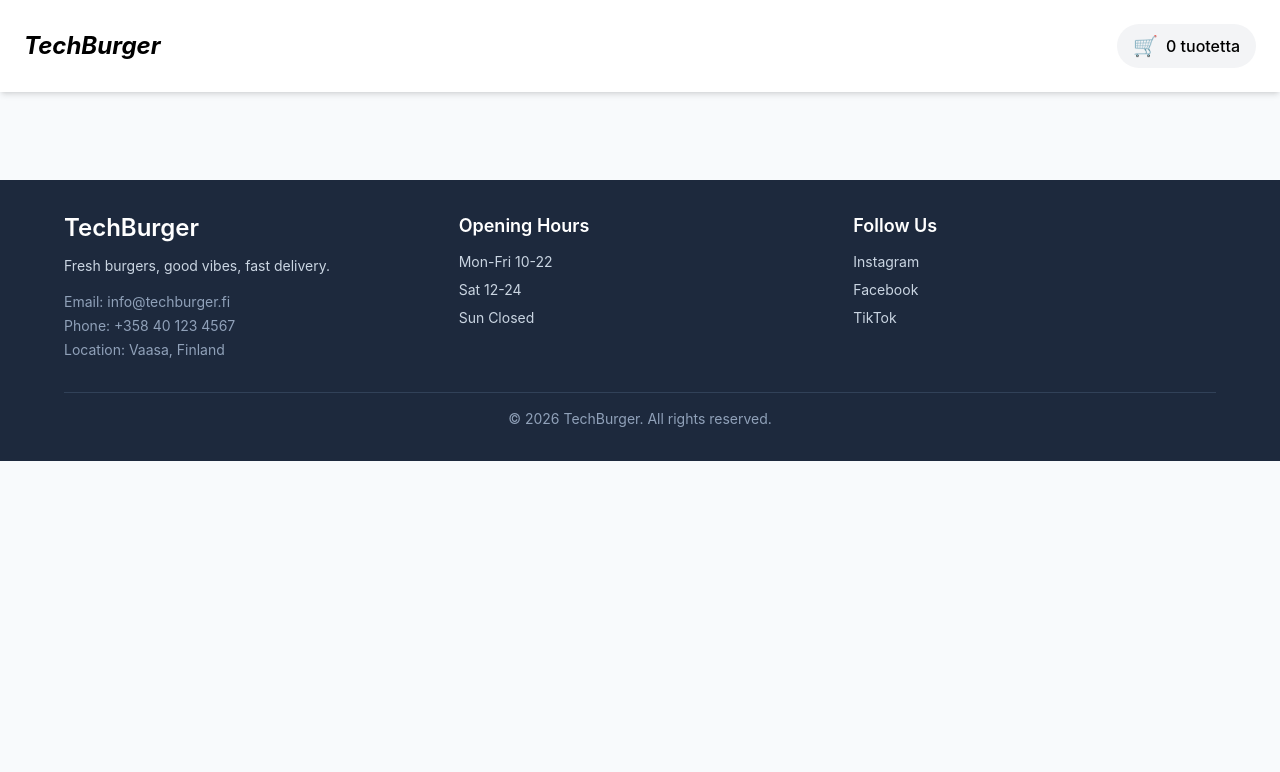
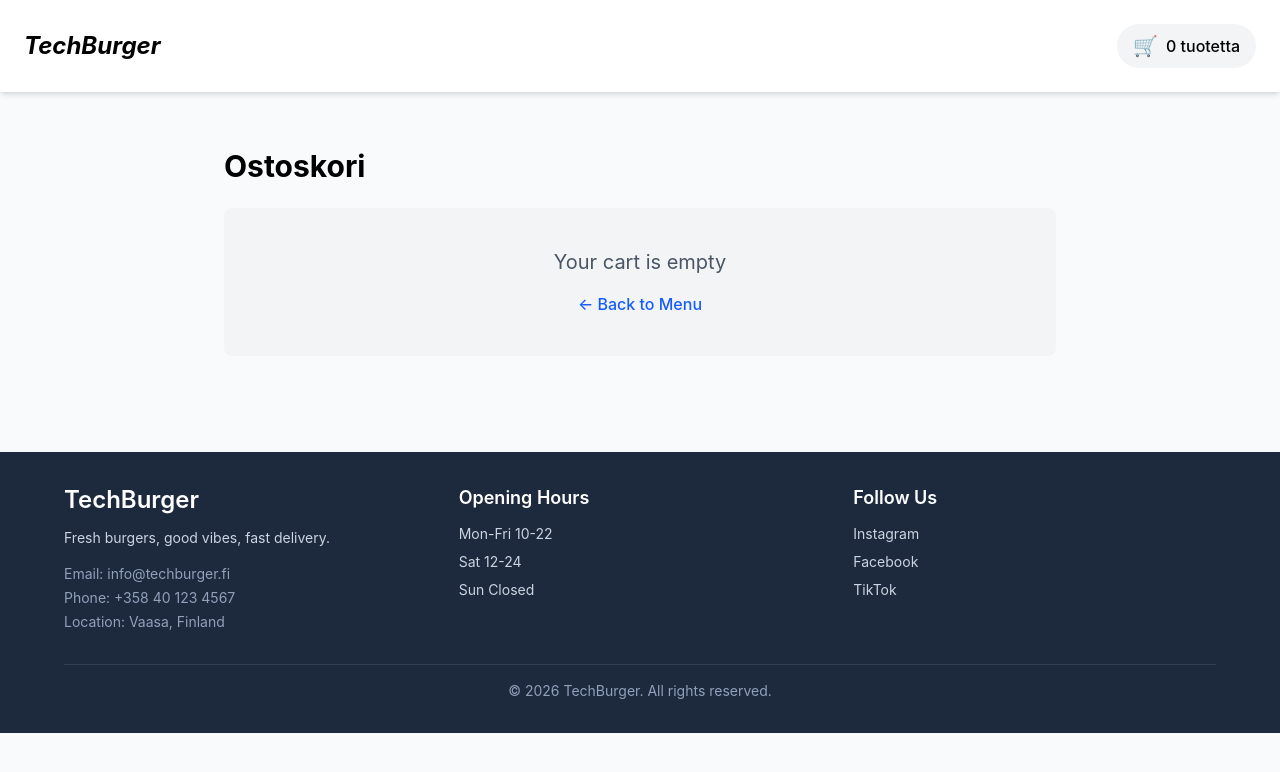
Before and after one commit to MPerttu/techburger, a React (Vite) app: page /cart in a window 1280 px wide. Shown: the top 772 px of the page. Built offline with nearby package versions, Linux system fonts and the light colour scheme.

Commit message:
tehty cartview valmiiksi sekä app.tsx lisätty import

```diff
--- a/src/App.tsx
+++ b/src/App.tsx
@@ -2,6 +2,7 @@ import { Routes, Route } from "react-router-dom";
 import { Footer } from "./components/Footer";
 import Header from "./components/Header";
 import { ProductList } from "./components/ProductList";
+import CartView from "./views/CartView";
 
 function App() {
   return (
@@ -10,7 +11,11 @@ function App() {
 
       <main className="px-8 py-6">
         <Routes>
+          {/* Etusivun reitti */}
           <Route path="/" element={<ProductList />} />
+
+          {/* 2. Lisätään uusi reitti ostoskorille */}
+          <Route path="/cart" element={<CartView />} />
         </Routes>
       </main>
 
--- /dev/null
+++ b/src/views/CartView.tsx
@@ -0,0 +1,36 @@
+import { Link } from 'react-router-dom';
+import { useCartStore } from '../store/useCartStore';
+
+const CartView = () => {
+  // Haetaan cartItems storesta
+  const cartItems = useCartStore((state) => state.cartItems);
+
+  return (
+    <div className="p-8 max-w-4xl mx-auto">
+      <h1 className="text-3xl font-bold mb-6">Ostoskori</h1>
+
+      {cartItems.length === 0 ? (
+        <div className="bg-gray-100 p-10 rounded-lg text-center">
+          <p className="text-xl text-gray-600 mb-4">Your cart is empty</p>
+          {/* Back to Menu -linkki */}
+          <Link
+            to="/"
+            className="text-blue-600 hover:underline font-medium"
+          >
+            ← Back to Menu
+          </Link>
+        </div>
+      ) : (
+        <div>
+          {/* Tähän tulee myöhemmin korin tuotteet */}
+          <p>Sinulla on {cartItems.length} tuotetta korissa.</p>
+          <Link to="/" className="text-blue-600 hover:underline block mt-4">
+            ← Jatka ostoksia
+          </Link>
+        </div>
+      )}
+    </div>
+  );
+};
+
+export default CartView;
```
